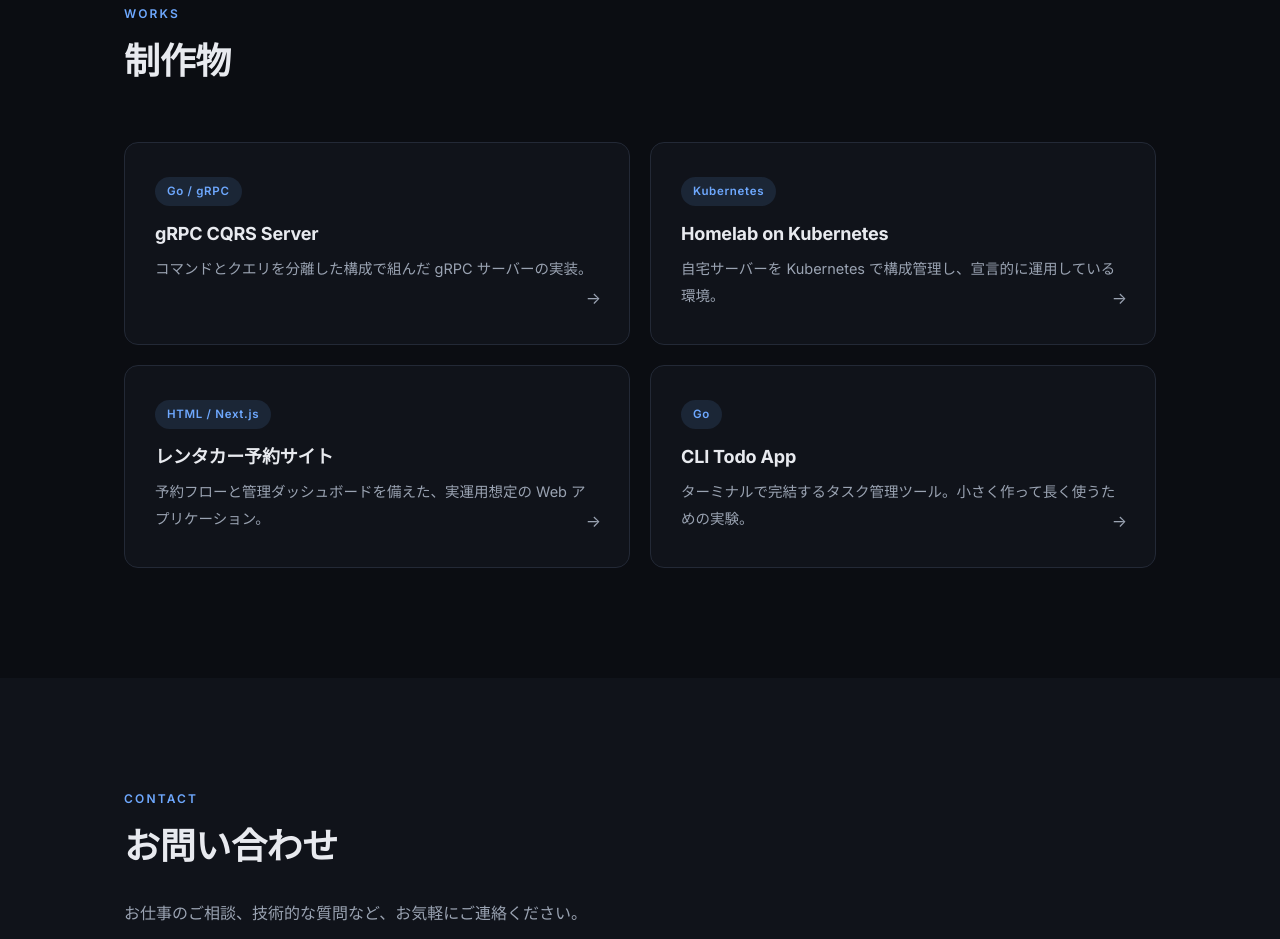
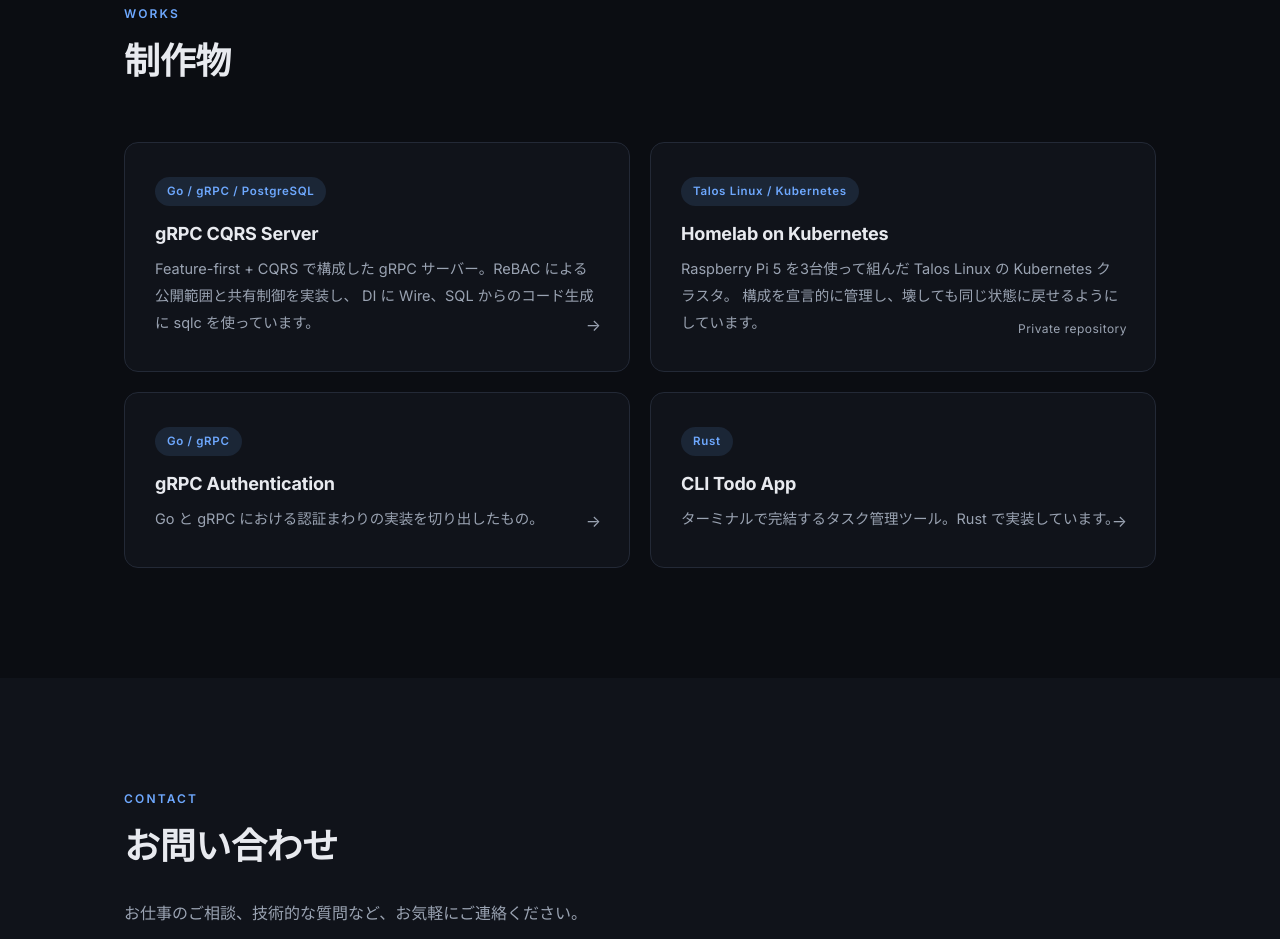
Before and after one commit to kodaikumatani/homepage, a plain HTML site: page index.html in a window 1280 px wide. Shown: the part 2194-3133 px from the top of the page. Drawn offline with Linux system fonts and the light colour scheme.

Commit message:
Fill in Works section with real repositories (#4)
Replace the placeholder href="#" links with the actual repositories and
correct the details that were wrong: cli-todo-app is Rust, not Go, and the
rentacar project no longer exists. homelab-k8s is private, so it stays as a
non-linked card rather than a link that 404s for visitors.

Co-authored-by: Claude Opus 5 (1M context) <noreply@anthropic.com>

```diff
--- a/css/style.css
+++ b/css/style.css
@@ -339,6 +339,20 @@ p { margin: 0 0 1.2em; }
   transition: transform .25s ease, color .25s ease;
 }
 
+/* リンク先が非公開のカード（リンクにしない） */
+.work--private { cursor: default; }
+.work--private:hover { transform: none; border-color: var(--border); }
+.work--private:hover::before { opacity: 0; }
+
+.work__note {
+  position: absolute;
+  right: 28px;
+  bottom: 30px;
+  color: var(--text-muted);
+  font-size: 12px;
+  letter-spacing: 0.04em;
+}
+
 /* ---------- contact ---------- */
 
 .contact__lead {
--- a/index.html
+++ b/index.html
@@ -126,28 +126,34 @@
       <p class="section__label reveal">Works</p>
       <h2 class="section__title reveal">制作物</h2>
       <div class="works">
-        <a class="work reveal" href="#" >
-          <span class="work__tag">Go / gRPC</span>
+        <a class="work reveal" href="https://github.com/kodaikumatani/grpc-cqrs-go" target="_blank" rel="noopener">
+          <span class="work__tag">Go / gRPC / PostgreSQL</span>
           <h3 class="work__title">gRPC CQRS Server</h3>
-          <p class="work__text">コマンドとクエリを分離した構成で組んだ gRPC サーバーの実装。</p>
+          <p class="work__text">
+            Feature-first + CQRS で構成した gRPC サーバー。ReBAC による公開範囲と共有制御を実装し、
+            DI に Wire、SQL からのコード生成に sqlc を使っています。
+          </p>
           <span class="work__arrow" aria-hidden="true">&rarr;</span>
         </a>
-        <a class="work reveal" href="#">
-          <span class="work__tag">Kubernetes</span>
+        <div class="work work--private reveal">
+          <span class="work__tag">Talos Linux / Kubernetes</span>
           <h3 class="work__title">Homelab on Kubernetes</h3>
-          <p class="work__text">自宅サーバーを Kubernetes で構成管理し、宣言的に運用している環境。</p>
+          <p class="work__text">
+            Raspberry Pi 5 を3台使って組んだ Talos Linux の Kubernetes クラスタ。
+            構成を宣言的に管理し、壊しても同じ状態に戻せるようにしています。
+          </p>
+          <span class="work__note">Private repository</span>
+        </div>
+        <a class="work reveal" href="https://github.com/kodaikumatani/grpc-authentication-go" target="_blank" rel="noopener">
+          <span class="work__tag">Go / gRPC</span>
+          <h3 class="work__title">gRPC Authentication</h3>
+          <p class="work__text">Go と gRPC における認証まわりの実装を切り出したもの。</p>
           <span class="work__arrow" aria-hidden="true">&rarr;</span>
         </a>
-        <a class="work reveal" href="#">
-          <span class="work__tag">HTML / Next.js</span>
-          <h3 class="work__title">レンタカー予約サイト</h3>
-          <p class="work__text">予約フローと管理ダッシュボードを備えた、実運用想定の Web アプリケーション。</p>
-          <span class="work__arrow" aria-hidden="true">&rarr;</span>
-        </a>
-        <a class="work reveal" href="#">
-          <span class="work__tag">Go</span>
+        <a class="work reveal" href="https://github.com/kodaikumatani/cli-todo-app" target="_blank" rel="noopener">
+          <span class="work__tag">Rust</span>
           <h3 class="work__title">CLI Todo App</h3>
-          <p class="work__text">ターミナルで完結するタスク管理ツール。小さく作って長く使うための実験。</p>
+          <p class="work__text">ターミナルで完結するタスク管理ツール。Rust で実装しています。</p>
           <span class="work__arrow" aria-hidden="true">&rarr;</span>
         </a>
       </div>
```
